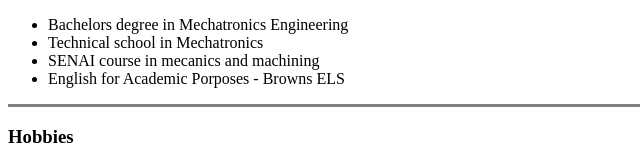
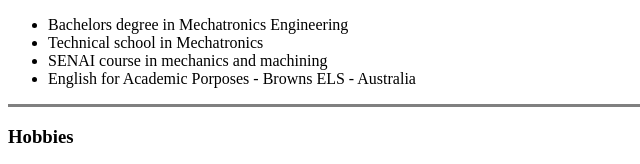
Before and after one commit to RenanBT/cv, a plain HTML site: page index.html in a window 1280 px wide. Shown: the part 560-724 px from the top of the page, 0-640 px from the left. Drawn offline with Linux system fonts and the light colour scheme.

Commit message:
pic correction

```diff
--- a/index.html
+++ b/index.html
@@ -29,8 +29,8 @@
   <ul>
     <li> Bachelors degree in Mechatronics Engineering </li>
     <li> Technical school in Mechatronics </li>
-    <li> SENAI course in mecanics and machining</li>
-    <li> English for Academic Porposes - Browns ELS </li>
+    <li> SENAI course in mechanics and machining</li>
+    <li> English for Academic Porposes - Browns ELS - Australia </li>
   </ul>
   </p>
   <hr size="3" noshade align center>
```
